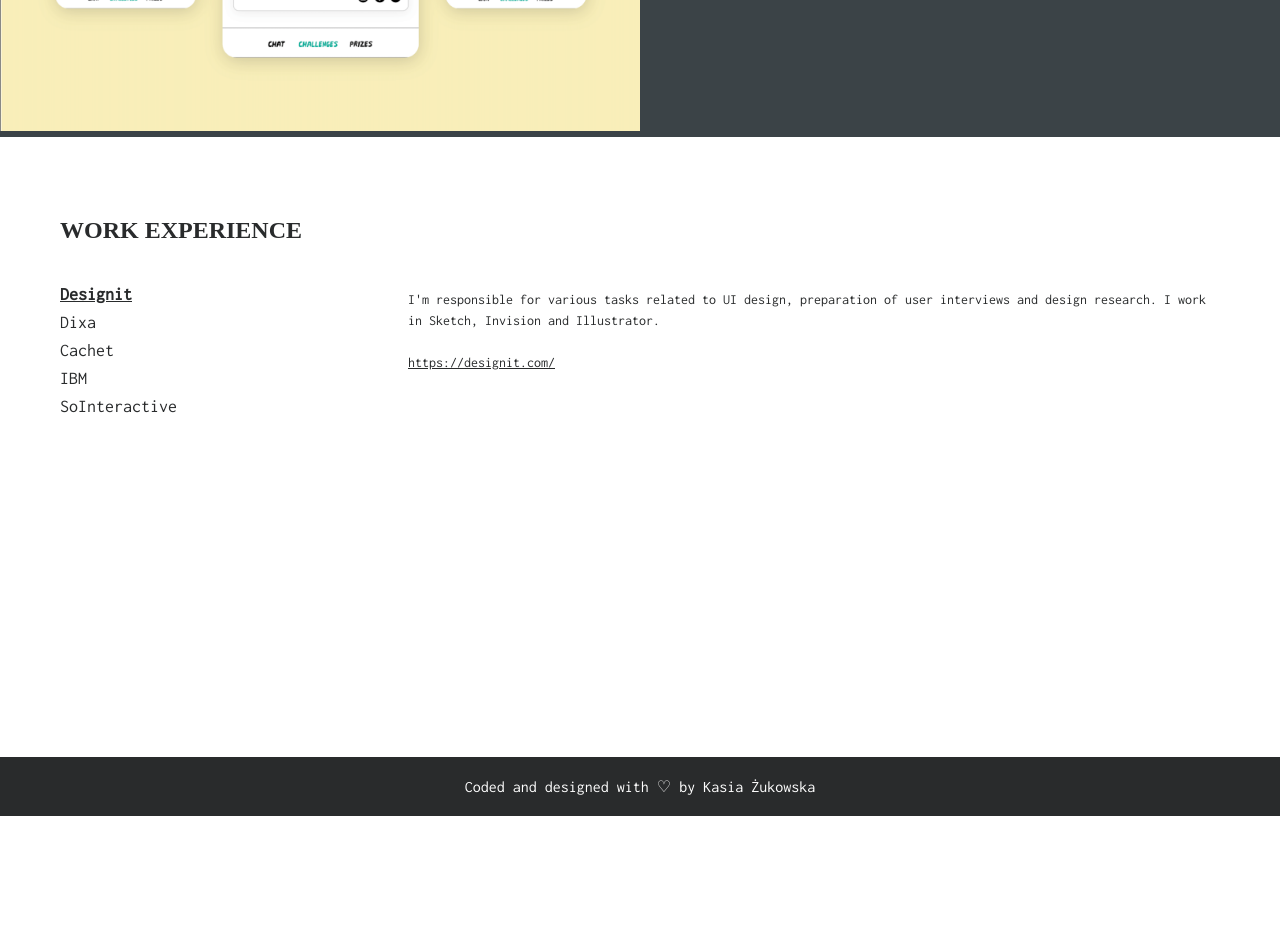
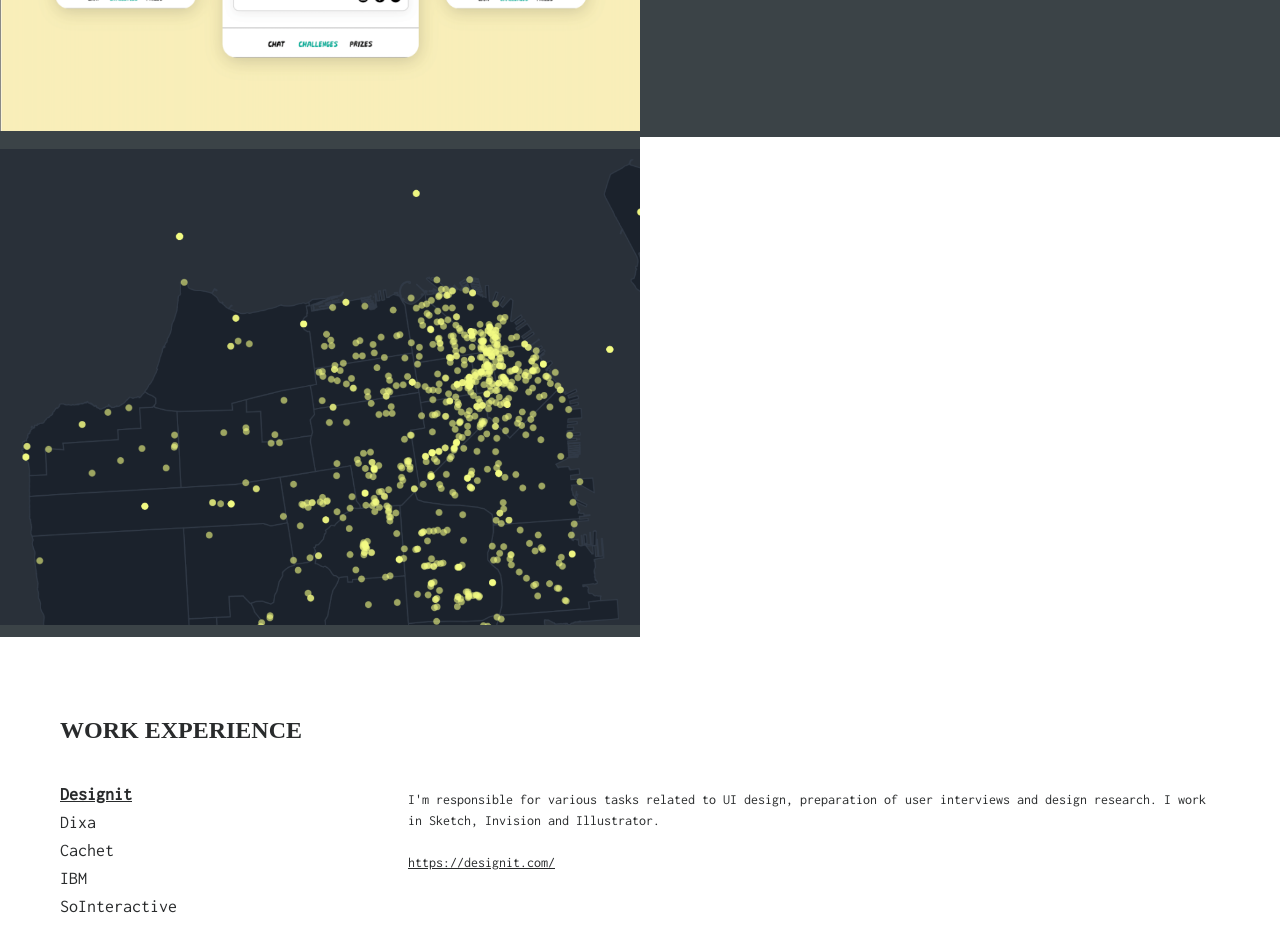
Before and after one commit to kejtizuki2/portfolio, a React (Create React App) app: page /sunWise in a window 1280 px wide. Shown: the part 1500-2434 px from the top of the page. Before the commit the page ends 2316 px from the top, so only its background shows below. Built offline with nearby package versions, Linux system fonts and the light colour scheme.

Commit message:
New project added, skill added, projectoverview created

```diff
--- a/src/App.js
+++ b/src/App.js
@@ -3,6 +3,7 @@ import Hello from './Hello/Hello';
 import Navbar from './Nav/Navbar';
 import Project from './Project/Project';
 import Experience from './Experience/Experience';
+import Skill from './Skill/Skill';
 import Footer from './Footer/Footer';
 import './index.scss';
 
@@ -31,7 +32,13 @@ class App extends Component {
           <Project title="Parallel coordinates" image={require("./assets/img/DataVis/main3.png")}  description="SunWise helps you sunbathe in a safe way by collecting the UV index data."
             keywords="UI, Data Visualization, Coding" />
         </div>
+        <div className="gridContainer">
+          <Project title="SF movies visualization" image={require("./assets/img/SF/main.png")}
+          description="Visualization of movies locations over years in San Francisco"
+          keywords="Data Visualization" />
+        </div>
         <Experience />
+
         <Footer />
       </div>
     );
--- /dev/null
+++ b/src/ProjectOverview/projectOverview.scss
@@ -0,0 +1 @@
+@import "../assets/styles/main.scss";
--- /dev/null
+++ b/src/Skill/Skill.js
@@ -0,0 +1,22 @@
+import React from 'react';
+import './skill.scss';
+
+class Skill extends React.Component {
+
+
+
+  render() {
+
+    const {
+        title
+      } = this.props;
+
+    return(
+      <div className="">
+        {title}
+      </div>
+    )
+  }
+}
+
+export default Skill;
```
Also changed, not shown: src/ProjectOverview/ProjectOverview.js (added, +22 -0 lines), src/Skill/skill.scss (added), src/assets/img/SF/main.png (added).
